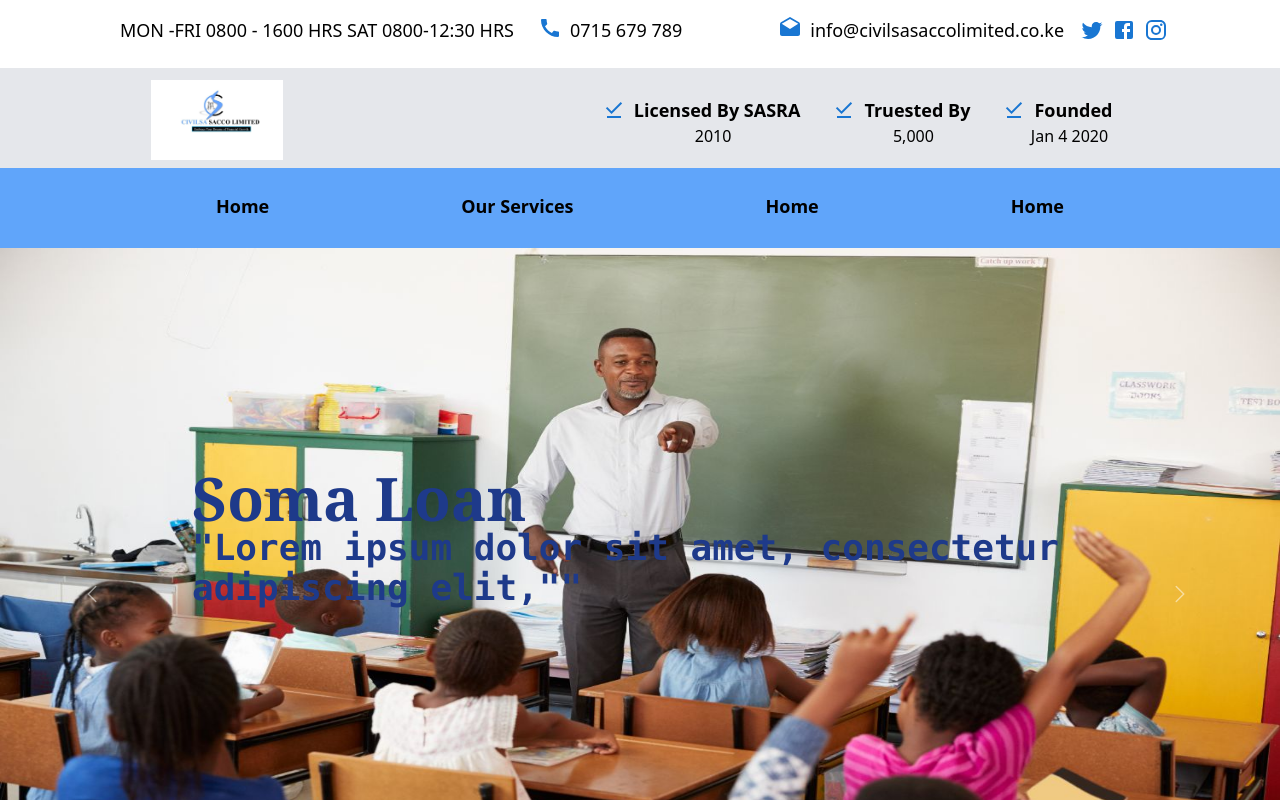
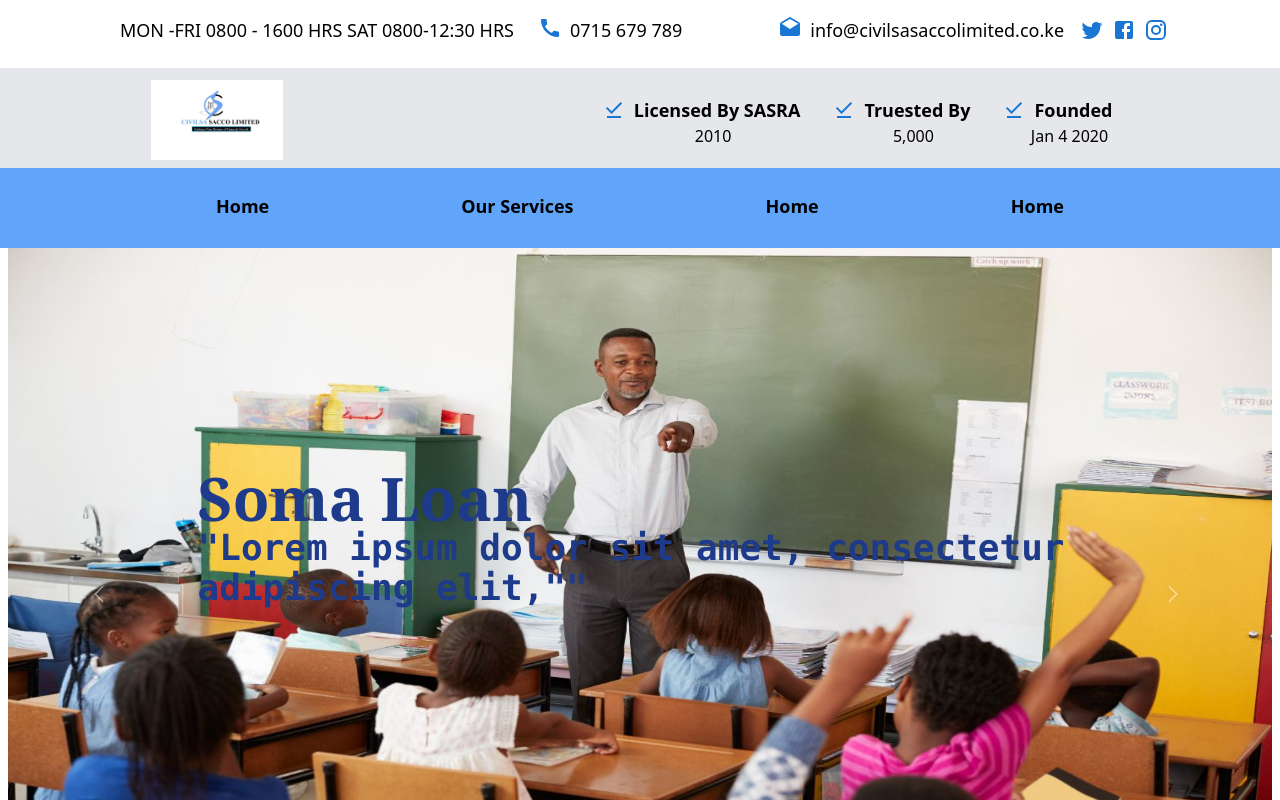
Before and after one commit to Zackius/Civilsa-Sacco, a React (Create React App) app: page / in a window 1280 px wide. Shown: the top 800 px of the page. Built offline with nearby package versions, Linux system fonts and the light colour scheme; what tw-elements would draw is missing.

Commit message:
Hero section padding

```diff
--- a/src/Components/Hero.js
+++ b/src/Components/Hero.js
@@ -4,7 +4,7 @@ import {school, busines, farm } from "../img"
 
 const Hero = () => {
   return (
-    <section>
+    <section className='px-2'>
 <div
   id="carouselExampleCaptions"
   class="relative"
```
